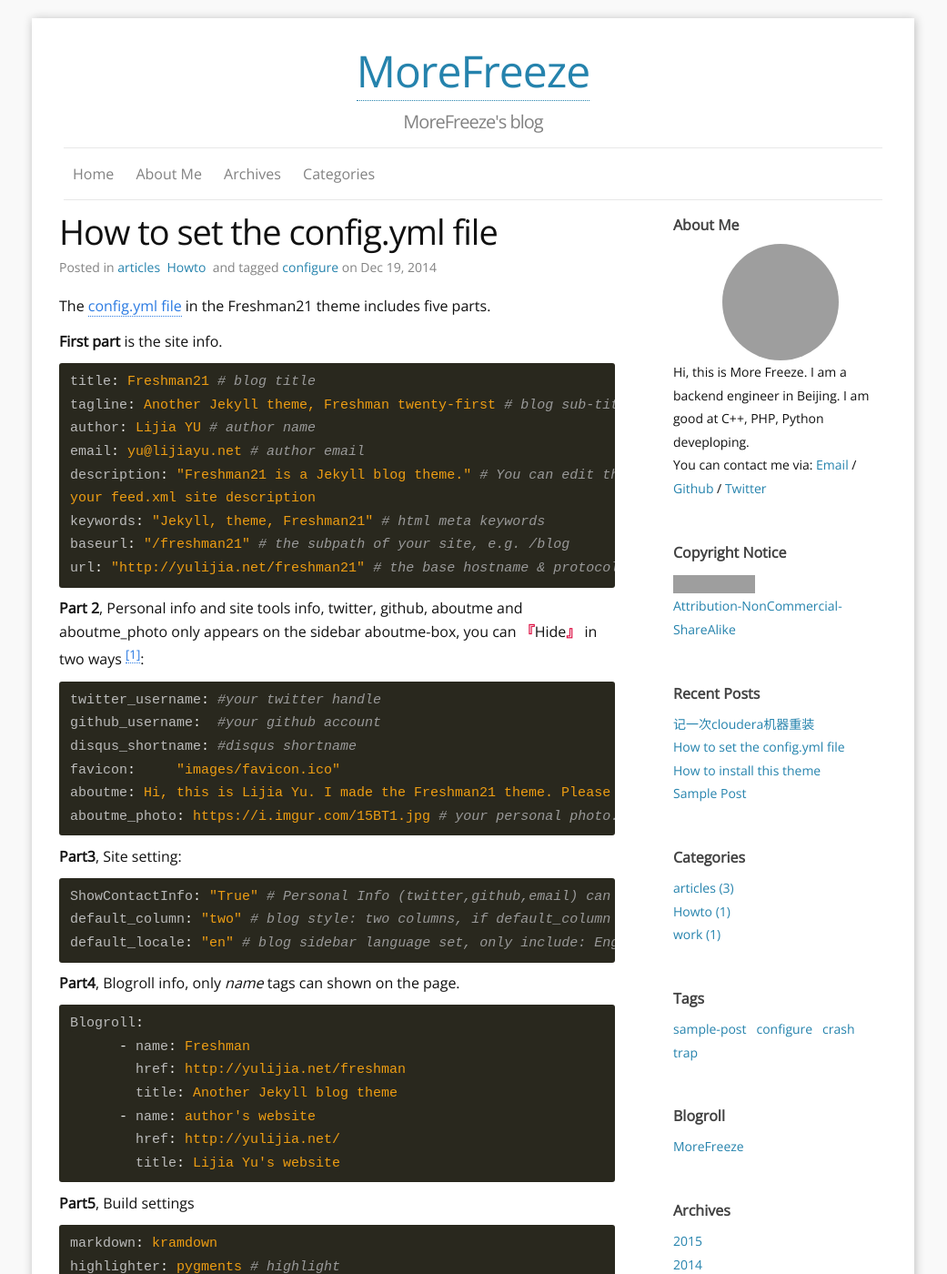
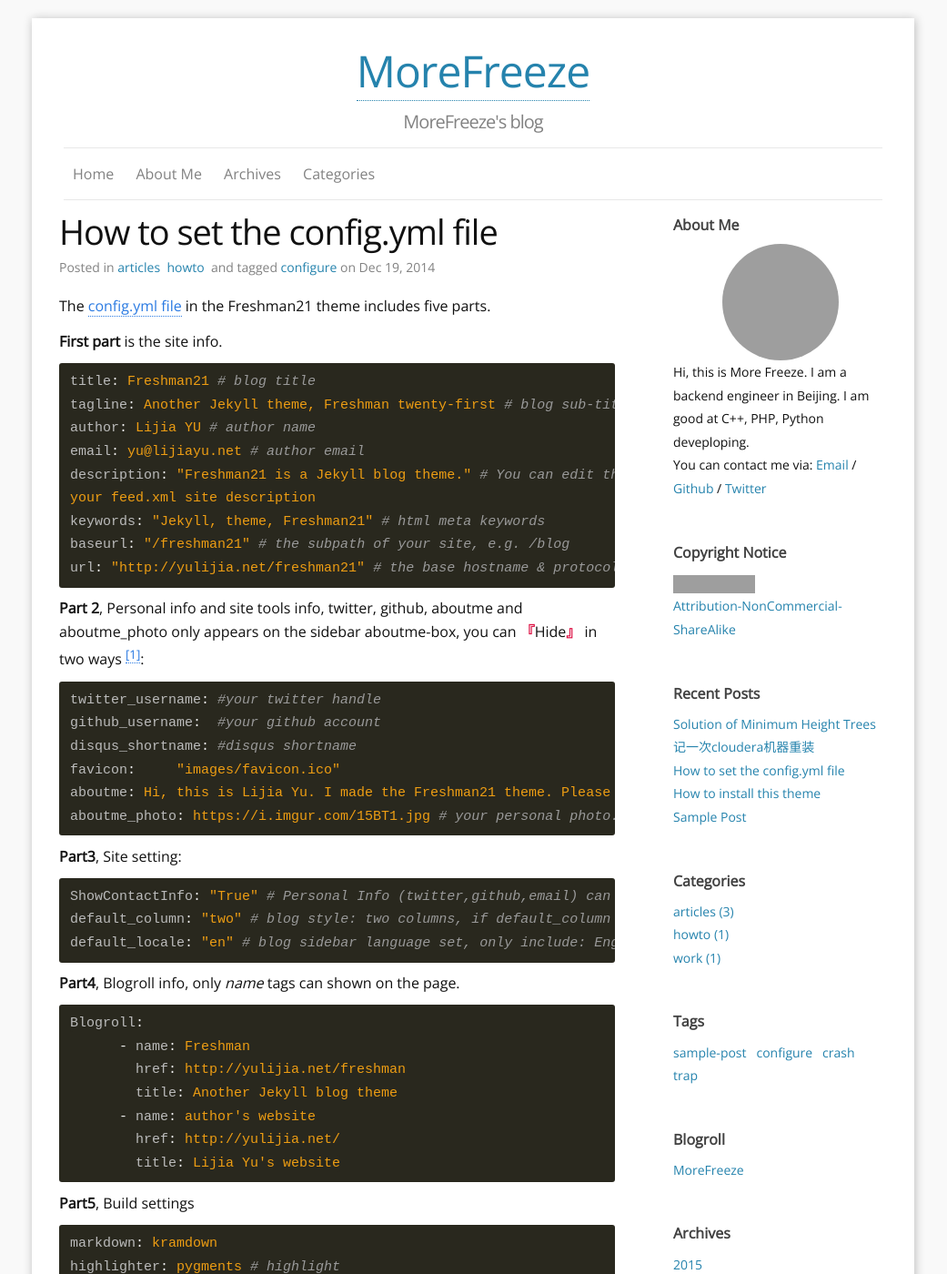
Before and after one commit to morefreeze/morefreeze.github.io, a Jekyll site: the page built from _posts/2014-12-19-how-to-set-the-config-file.md, in a window 1280 px wide and 1400 px high. Shown: the whole window at 91% size, without its empty margins (120-1161 px from the left). Built offline with Jekyll 4.4.1, drawn with Linux system fonts in a browser that asks for light colours; comment, search, counter and statistics services are not loaded; grey boxes are pictures that could not be loaded.

Commit message:
add new post for test

```diff
--- a/_config.yml
+++ b/_config.yml
@@ -8,6 +8,7 @@ email: morefreeze@gmail.com
 description: "morefreeze's blog" # You can edit this line in _config.yml. It will appear in your document head meta and in your feed.xml site description
 keywords: "Jekyll, theme, Freshman21"
 locale: en_US
+baseurl: /blog
 
 ### Personal info and site tools info:
 favicon:     "/images/favicon.ico"
--- a/_includes/Recent_Posts.html
+++ b/_includes/Recent_Posts.html
@@ -2,7 +2,7 @@
   <h4>{{ site.locales[site.default_locale].Recent_Posts }}</h4>
   {% for post in site.posts limit:5 %}
   <li>
-  <a href="{{ site.baseurl }}/{{ post.url }}" title="{{ post.title }}" rel="bookmark">{{ post.title }}</a>
+  <a href="{{ site.baseurl }}{{ post.url }}" title="{{ post.title }}" rel="bookmark">{{ post.title }}</a>
   </li>
   {% endfor %}
 </div>
--- a/_posts/2014-12-19-how-to-set-the-config-file.md
+++ b/_posts/2014-12-19-how-to-set-the-config-file.md
@@ -2,7 +2,7 @@
 layout: post
 title: How to set the config.yml file
 modified: 2014-12-19
-categories: [articles, Howto]
+categories: [articles, howto]
 tags:
   - configure
 comments: true
--- /dev/null
+++ b/_posts/2015-12-13-solution-of-minimum-height-trees.md
@@ -0,0 +1,8 @@
+---
+layout: post
+title: "Solution of Minimum Height Trees"
+description: ""
+category:
+tags: []
+---
+{% include JB/setup %}
```
Also changed, not shown: 1 other file.
